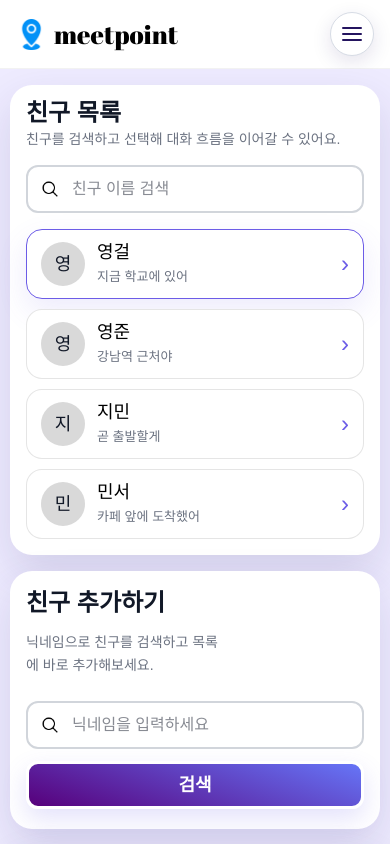
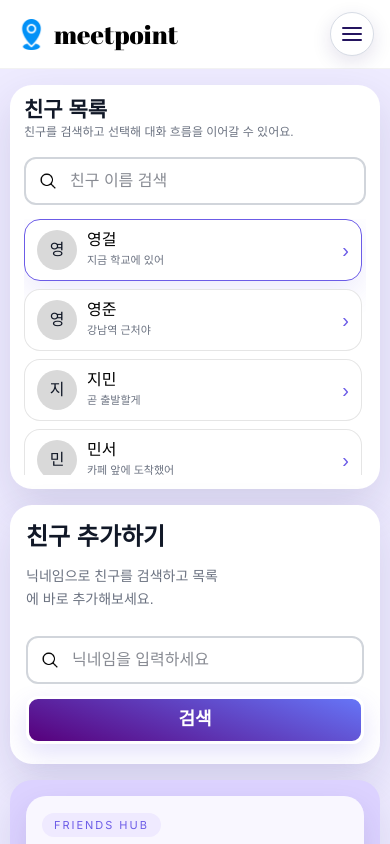
Before and after one commit to sungeun15/meetpoint, a Next.js app: page /friends in a window 390 px wide. Shown: the top 844 px of the page. Built offline with nearby package versions, Linux system fonts and the light colour scheme; a web font is replaced by a local one.

Commit message:
feat: 친구 사이드바와 chat 진입 흐름을 화면 구조에 맞게 조정한다

```diff
--- a/app/components/friends/data.ts
+++ b/app/components/friends/data.ts
@@ -8,25 +8,49 @@ export const initialFriends: FriendItem[] = [
         id: "young-geol",
         nickname: "영걸",
         status: "지금 학교에 있어",
-        locationHint: "학교 근처에서 위치를 공유했어요.",
+        locationHint: "건국대학교 서울캠퍼스 정문 근처에서 위치를 공유했어요.",
+        locationSnapshot: {
+            address: "서울 광진구 능동로 120 건국대학교 서울캠퍼스",
+            latitude: 37.54011,
+            longitude: 127.07949,
+            sharedAt: "오전 10:10",
+        },
     },
     {
         id: "young-jun",
         nickname: "영준",
         status: "강남역 근처야",
-        locationHint: "강남역 부근에서 만날 준비 중이에요.",
+        locationHint: "강남역 10번 출구 부근에서 만날 준비 중이에요.",
+        locationSnapshot: {
+            address: "서울 강남구 강남대로 396 강남역 10번 출구",
+            latitude: 37.49812,
+            longitude: 127.02831,
+            sharedAt: "오후 01:05",
+        },
     },
     {
         id: "ji-min",
         nickname: "지민",
         status: "곧 출발할게",
-        locationHint: "지금 출발해서 중간 지점을 찾고 있어요.",
+        locationHint: "왕십리역 6번 출구에서 출발해서 중간 지점을 찾고 있어요.",
+        locationSnapshot: {
+            address: "서울 성동구 왕십리광장로 17 왕십리역 6번 출구",
+            latitude: 37.56106,
+            longitude: 127.03679,
+            sharedAt: "오후 03:24",
+        },
     },
     {
         id: "min-seo",
         nickname: "민서",
         status: "카페 앞에 도착했어",
-        locationHint: "카페 앞에서 친구들을 기다리고 있어요.",
+        locationHint: "성수 카페거리 입구에서 친구들을 기다리고 있어요.",
+        locationSnapshot: {
+            address: "서울 성동구 연무장길 28 성수 카페거리",
+            latitude: 37.54467,
+            longitude: 127.0557,
+            sharedAt: "오후 05:42",
+        },
     },
 ];
 
--- a/app/components/friends/friends-sidebar.tsx
+++ b/app/components/friends/friends-sidebar.tsx
@@ -10,8 +10,12 @@ type FriendsSidebarProps = {
     onFriendSearchChange: (nextValue: string) => void;
     filteredFriends: FriendItem[];
     selectedFriendId: string;
+    selectedFriendName?: string | null;
     onSelectFriend: (friendId: string) => void;
     getFriendHref?: (friendId: string) => string;
+    isCollapsible?: boolean;
+    isCollapsed?: boolean;
+    onToggleCollapsed?: () => void;
 };
 
 export function FriendsSidebar({
@@ -19,16 +23,43 @@ export function FriendsSidebar({
     onFriendSearchChange,
     filteredFriends,
     selectedFriendId,
+    selectedFriendName,
     onSelectFriend,
     getFriendHref,
+    isCollapsible = false,
+    isCollapsed = false,
+    onToggleCollapsed,
 }: FriendsSidebarProps) {
+    const triggerLabel = selectedFriendName ? `${selectedFriendName} 대화 보기` : "친구 목록 펼치기";
+
     return (
-        <aside className="rounded-[22px] bg-white px-4 py-4 shadow-[0px_18px_44px_rgba(52,41,104,0.14)] sm:rounded-[24px] sm:px-5 sm:py-5 lg:flex lg:h-full lg:min-h-0 lg:flex-col lg:rounded-[26px] lg:px-6 lg:py-6">
+        <aside className="overflow-hidden rounded-[22px] bg-white px-3.5 py-3.5 shadow-[0px_18px_44px_rgba(52,41,104,0.14)] sm:rounded-[24px] sm:px-5 sm:py-5 lg:flex lg:h-full lg:min-h-0 lg:flex-col lg:rounded-[26px] lg:px-6 lg:py-6">
+            {isCollapsible ? (
+                <button
+                    type="button"
+                    onClick={onToggleCollapsed}
+                    className="flex w-full items-center justify-between gap-3 rounded-[18px] border border-[#e2dcff] bg-[#f7f4ff] px-3.5 py-3 text-left lg:hidden"
+                >
+                    <div className="min-w-0">
+                        <p className={`${friendsHeadingFont.className} text-[15px] text-[#111827]`}>
+                            친구 목록
+                        </p>
+                        <p className={`${friendsBodyFont.className} mt-1 truncate text-[11px] text-[#6b7280]`}>
+                            {isCollapsed ? triggerLabel : "친구를 선택해 대화를 전환할 수 있어요."}
+                        </p>
+                    </div>
+                    <span className="shrink-0 text-[18px] leading-none text-[#6c5ce7]">
+                        {isCollapsed ? "▾" : "▴"}
+                    </span>
+                </button>
+            ) : null}
+
+            <div className={`${isCollapsible && isCollapsed ? "hidden" : "block"} lg:block`}>
                 <div className="space-y-1">
-                <h1 className={`${friendsHeadingFont.className} text-[24px] font-bold leading-none text-[#111827] sm:text-[28px] lg:text-[32px]`}>
+                    <h1 className={`${friendsHeadingFont.className} text-[21px] font-bold leading-none text-[#111827] sm:text-[28px] lg:text-[32px]`}>
                         친구 목록
                     </h1>
-                <p className={`${friendsDisplayFont.className} text-[14px] leading-[1.45] text-[#6b7280] sm:text-[16px] lg:text-[18px]`}>
+                    <p className={`${friendsDisplayFont.className} text-[12px] leading-[1.45] text-[#6b7280] sm:text-[16px] lg:text-[18px]`}>
                         친구를 검색하고 선택해 대화 흐름을 이어갈 수 있어요.
                     </p>
                 </div>
@@ -40,31 +71,31 @@ export function FriendsSidebar({
                     className="mt-4 sm:mt-5"
                 />
 
-            <div className="mt-4 space-y-2.5 sm:mt-5 sm:space-y-3 lg:min-h-0 lg:flex-1 lg:overflow-y-auto lg:pr-1">
+                <div className="mt-3.5 max-h-[min(34vh,16rem)] space-y-2 overflow-y-auto pr-1 sm:mt-5 sm:max-h-[22rem] sm:space-y-3 lg:max-h-none lg:min-h-0 lg:flex-1">
                     {filteredFriends.length > 0 ? (
                         filteredFriends.map((friend) => {
                             const isSelected = friend.id === selectedFriendId;
                             const friendHref = getFriendHref?.(friend.id);
-                        const itemClassName = `flex w-full cursor-pointer items-center gap-3 rounded-[16px] border bg-white px-3.5 py-3 text-left transition-all duration-200 sm:gap-4 sm:rounded-[18px] sm:px-4 sm:py-4 ${isSelected
+                            const itemClassName = `flex w-full cursor-pointer items-center gap-2.5 rounded-[16px] border bg-white px-3 py-2.5 text-left transition-all duration-200 sm:gap-4 sm:rounded-[18px] sm:px-4 sm:py-4 ${isSelected
                                 ? "border-[#6c5ce7] bg-[#f4f0ff] shadow-[0px_12px_30px_rgba(108,92,231,0.12)]"
                                 : "border-black/10 hover:border-[#c7bcff] hover:bg-[#faf8ff]"
                                 }`;
                             const itemContent = (
                                 <>
-                                <div className="flex h-[44px] w-[44px] shrink-0 items-center justify-center rounded-full bg-[#d9d9d9] text-[18px] text-[#111827] sm:h-[48px] sm:w-[48px] sm:text-[20px] lg:h-[52px] lg:w-[52px] lg:text-[22px]">
+                                    <div className="flex h-10 w-10 shrink-0 items-center justify-center rounded-full bg-[#d9d9d9] text-[16px] text-[#111827] sm:h-[48px] sm:w-[48px] sm:text-[20px] lg:h-[52px] lg:w-[52px] lg:text-[22px]">
                                         <span className={`${friendsDisplayFont.className} leading-none`}>
                                             {getFriendInitial(friend.nickname)}
                                         </span>
                                     </div>
                                     <div className="min-w-0 flex-1">
-                                    <p className={`${friendsDisplayFont.className} truncate text-[18px] leading-none text-black sm:text-[20px] lg:text-[22px]`}>
+                                        <p className={`${friendsDisplayFont.className} truncate text-[16px] leading-none text-black sm:text-[20px] lg:text-[22px]`}>
                                             {friend.nickname}
                                         </p>
-                                    <p className={`${friendsBodyFont.className} mt-1.5 truncate text-[13px] text-[#6b7280] sm:mt-2 sm:text-sm lg:text-[15px]`}>
+                                        <p className={`${friendsBodyFont.className} mt-1 truncate text-[11px] text-[#6b7280] sm:mt-2 sm:text-sm lg:text-[15px]`}>
                                             {friend.status}
                                         </p>
                                     </div>
-                                <span className="shrink-0 text-[24px] leading-none text-[#6c5ce7] sm:text-[26px] lg:text-[28px]">›</span>
+                                    <span className="shrink-0 text-[20px] leading-none text-[#6c5ce7] sm:text-[26px] lg:text-[28px]">›</span>
                                 </>
                             );
 
@@ -100,6 +131,7 @@ export function FriendsSidebar({
                         </div>
                     )}
                 </div>
+            </div>
         </aside>
     );
 }
```
Also changed, not shown: app/components/friends/types.ts (+8 -0 lines). Lines whose indentation alone changed are shown as unchanged.
